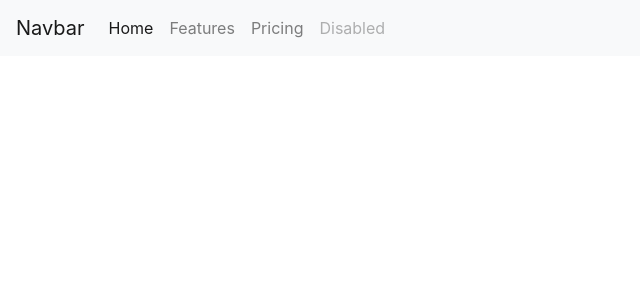
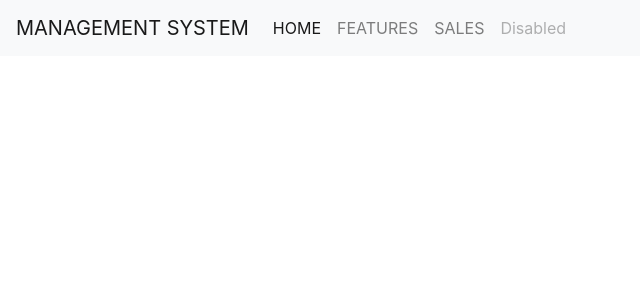
Before and after one commit to mnmisky/sales_demo, a Flask app: template templates/base.html in a window 1280 px wide. Shown: the top 300 px of the page, without its empty margins (0-640 px from the left). Run offline with Flask 2, Linux system fonts and the light colour scheme; the template is opened without the code that fills it, so the values that code supplies are empty; some libraries are stand-ins or nearby versions.

Commit message:
lisht 47o9fj

```diff
--- a/main.py
+++ b/main.py
@@ -361,6 +361,7 @@ def online():
 def contact():
    return "Welcome to Contact page"
 
+
 @app.route ("/services")
 def services():
    return "Welcome to Services page"
--- a/static/index.css
+++ b/static/index.css
@@ -11,6 +11,7 @@ body{
 #chart2{
 
     width: 50%;
+    float: right;
     font-family: 'Franklin Gothic Medium', 'Arial Narrow', Arial, sans-serif;
     font-size: 18px;
 }
--- a/templates/includes/_nav.html
+++ b/templates/includes/_nav.html
@@ -1,18 +1,18 @@
 <nav class="navbar navbar-expand-lg navbar-light bg-light">
-    <a class="navbar-brand" href="#">Navbar</a>
+    <a class="navbar-brand" href="#">MANAGEMENT SYSTEM</a>
     <button class="navbar-toggler" type="button" data-toggle="collapse" data-target="#navbarNav" aria-controls="navbarNav" aria-expanded="false" aria-label="Toggle navigation">
       <span class="navbar-toggler-icon"></span>
     </button>
     <div class="collapse navbar-collapse" id="navbarNav">
         <ul class="navbar-nav">
             <li class="nav-item active">
-                <a class="nav-link" href="#">Home <span class="sr-only">(current)</span></a>
+                <a class="nav-link" href="#">HOME <span class="sr-only">(current)</span></a>
             </li>
             <li class="nav-item">
-                <a class="nav-link" href="#">Features</a>
+                <a class="nav-link" href="#">FEATURES</a>
             </li>
             <li class="nav-item">
-                <a class="nav-link" href="#">Pricing</a>
+                <a class="nav-link" href="#">SALES</a>
             </li>
             <li class="nav-item">
                 <a class="nav-link disabled" href="#" tabindex="-1" aria-disabled="true">Disabled</a>
--- a/templates/index.htm
+++ b/templates/index.htm
@@ -7,7 +7,7 @@
 
 {% block content %}
 
-<h1>INVENTORY MANANGEMENT SYSTEM</h1>
+<h1>WELCOME TO YOUR INVENTORY MANANGEMENT SYSTEM</h1>
 <br>
 <hr>
 <!-- Don't forget the "|safe"! -->
```
